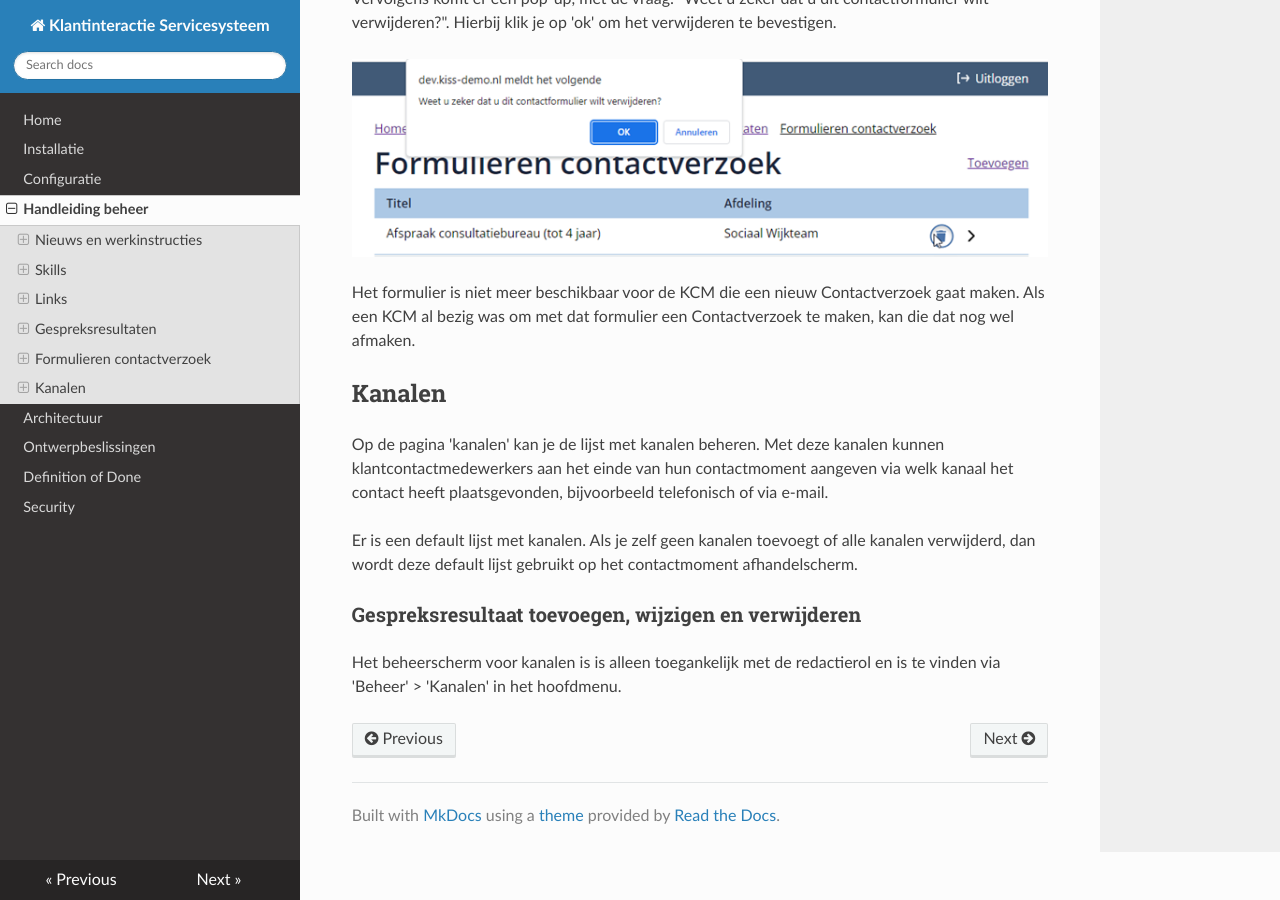
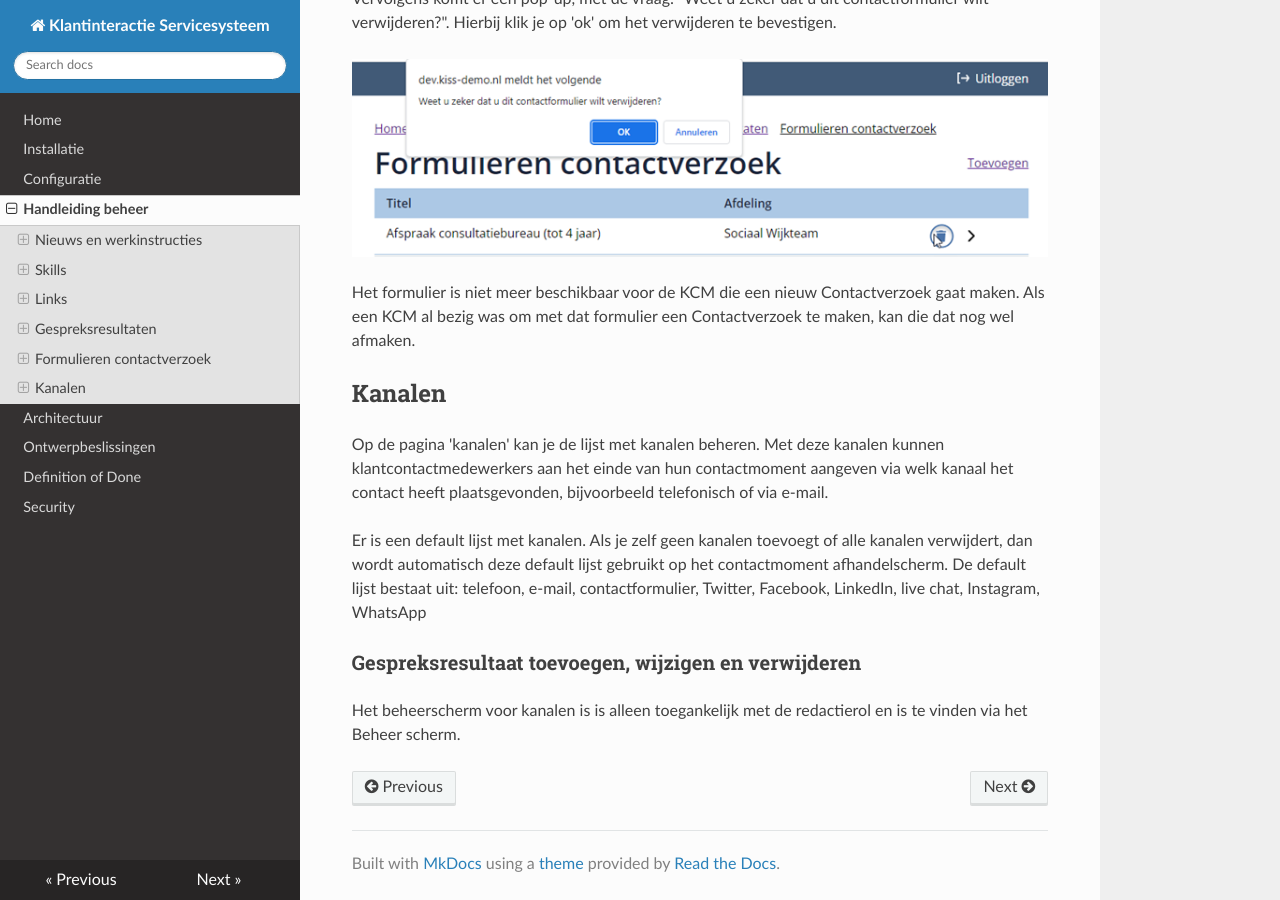
Before and after one commit to Klantinteractie-Servicesysteem/.github, an MkDocs documentation site: the page built from docs/MANUAL.md, in a window 1280 px wide and 900 px high, scrolled down 21025 px. Built offline with MkDocs 1.6.1, drawn with Linux system fonts in a browser that asks for light colours; nearby versions of some CDN libraries.

Commit message:
Update MANUAL.md

```diff
--- a/docs/MANUAL.md
+++ b/docs/MANUAL.md
@@ -302,7 +302,8 @@ Het formulier is niet meer beschikbaar voor de KCM die een nieuw Contactverzoek
 ## Kanalen
 Op de pagina 'kanalen' kan je de lijst met kanalen beheren. Met deze kanalen kunnen klantcontactmedewerkers aan het einde van hun contactmoment aangeven via welk kanaal het contact heeft plaatsgevonden, bijvoorbeeld telefonisch of via e-mail.
 
-Er is een default lijst met kanalen. Als je zelf geen kanalen toevoegt of alle kanalen verwijderd, dan  wordt deze default lijst gebruikt op het contactmoment afhandelscherm.
+Er is een default lijst met kanalen. Als je zelf geen kanalen toevoegt of alle kanalen verwijdert, dan wordt automatisch deze default lijst gebruikt op het contactmoment afhandelscherm.
+De default lijst bestaat uit: telefoon, e-mail, contactformulier, Twitter, Facebook, LinkedIn, live chat, Instagram, WhatsApp
 
 ### Gespreksresultaat toevoegen, wijzigen en verwijderen
-Het beheerscherm voor kanalen is is alleen toegankelijk met de redactierol en is te vinden via 'Beheer' > 'Kanalen' in het hoofdmenu.
+Het beheerscherm voor kanalen is is alleen toegankelijk met de redactierol en is te vinden via het Beheer scherm.
```
